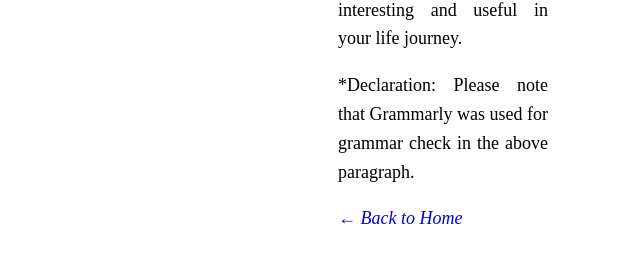
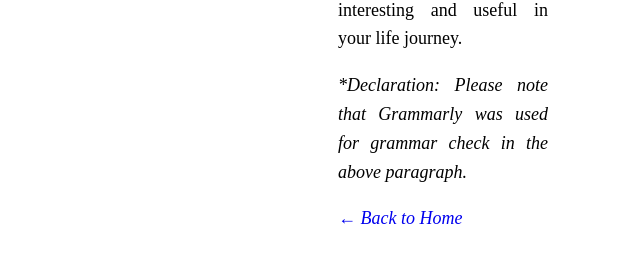
Before and after one commit to SpacetimeSom/danceofabillionstars, a plain HTML site: page essays/why-we-write.html in a window 1280 px wide. Shown: the part 755-1018 px from the top of the page, without its empty margins (197-837 px from the left). Drawn offline with Linux system fonts and the light colour scheme.

Commit message:
Update why-we-write.html

```diff
--- a/essays/why-we-write.html
+++ b/essays/why-we-write.html
@@ -8,7 +8,7 @@
 <body>
   <h1>Why We Write</h1>
   <p>I have found writing is like meditation. When your mind is overflowing with random thoughts, and you are finding it difficult to live in the moment, taking some time to step back, look at your thoughts, and jot them down does give that feeling and sense of control that otherwise felt elusive. Also, if you are someone like me who just loves consuming information on random subjects, writing is a boon, as it keeps your sanity in check for people like us. If you go through the essays I have (hopefully) written and will be written in the future, you will find them interesting and useful in your life journey.</p>
-  <p> <i></i>*Declaration: Please note that Grammarly was used for grammar check in the above paragraph.<i> </p>
+  <p> <i>*Declaration: Please note that Grammarly was used for grammar check in the above paragraph.<i> </p>
   <p><a href="../index.html">← Back to Home</a></p>
 </body>
 </html>
```
